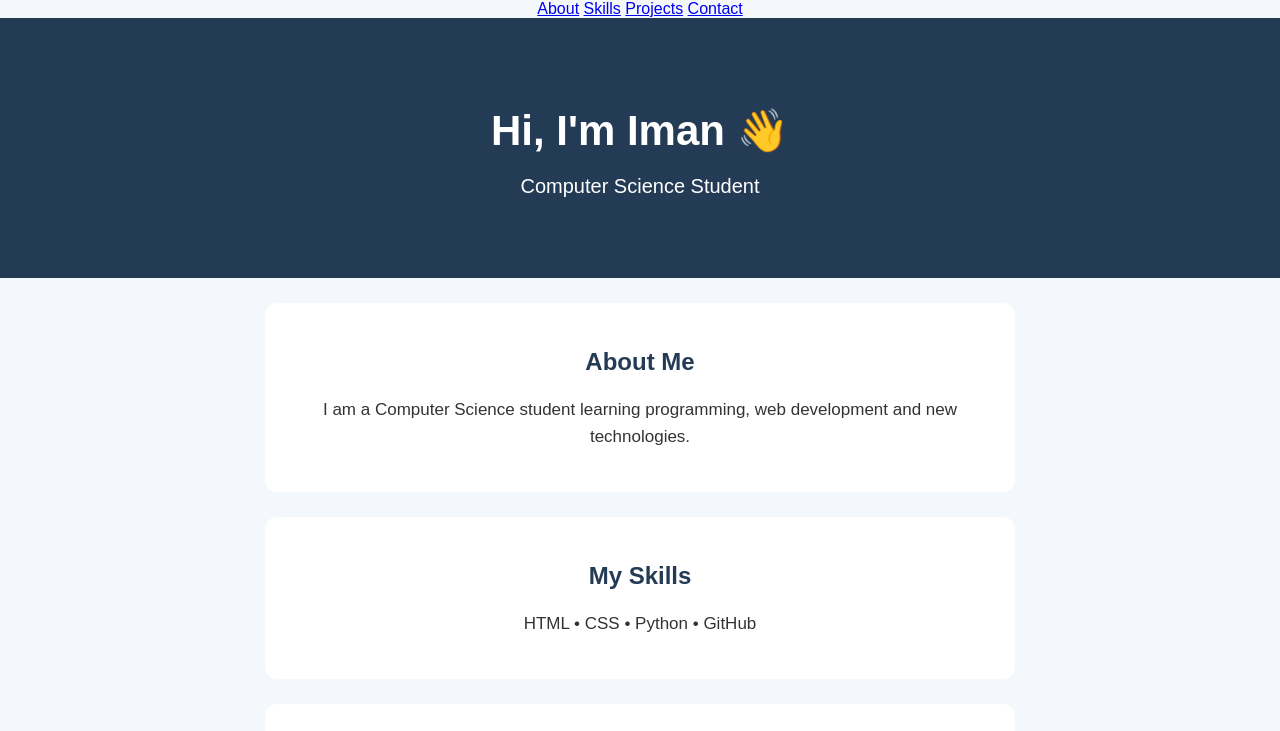
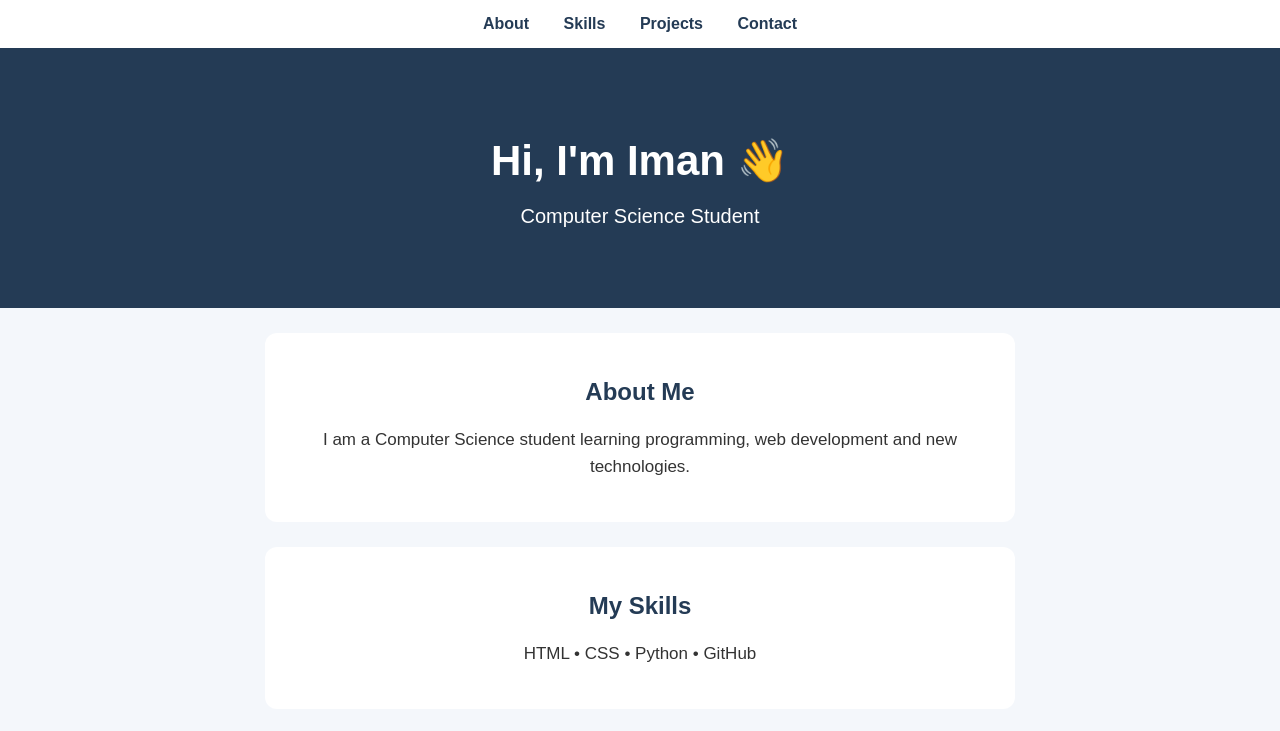
Before and after one commit to Iman-Munir/my-first-repo, a plain HTML site: page index.html in a window 1280 px wide. Shown: the top 731 px of the page. Drawn offline with Linux system fonts and the light colour scheme.

Commit message:
Update style.css

```diff
--- a/style.css
+++ b/style.css
@@ -15,6 +15,10 @@ header {
 header h1 {
     font-size: 42px;
     margin-bottom: 10px;
+}
+section p {
+    font-size: 17px;
+    line-height: 1.6;
 }
 
 header p {
@@ -37,3 +41,18 @@ section p {
     font-size: 17px;
     line-height: 1.6;
 }
+nav {
+    background-color: white;
+    padding: 15px;
+}
+
+nav a {
+    color: #243b55;
+    text-decoration: none;
+    margin: 0 15px;
+    font-weight: bold;
+}
+
+nav a:hover {
+    text-decoration: underline;
+}
```
